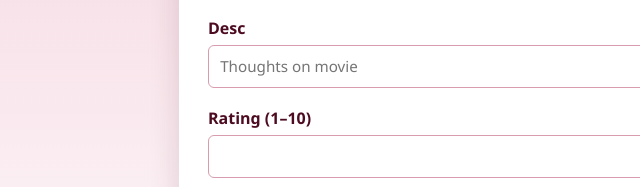
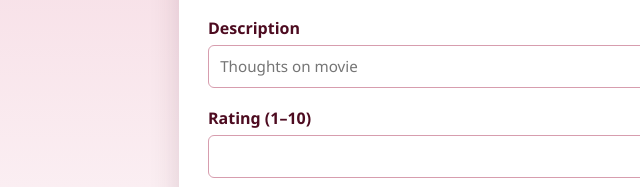
Before and after one commit to apras4/workshop-mongodb-repo, a plain HTML site: page frontend/index.html in a window 1280 px wide. Shown: the part 348-535 px from the top of the page, 0-640 px from the left. Drawn offline with Linux system fonts and the light colour scheme.

Commit message:
latest changes

```diff
--- a/frontend/index.html
+++ b/frontend/index.html
@@ -23,7 +23,7 @@
         </div>
 
         <div class="form-group">
-          <label>Desc</label>
+          <label>Description</label>
           <input type="text" name="description"placeholder="Thoughts on movie" required />
         </div>
 
@@ -38,17 +38,7 @@
 
     <section>
       <h2>Your Movies</h2>
-
-      <!-- <div class="movie-grid">
-        <div class="movie-card">
-          <h3>Inception</h3>
-          <p>Genre: Sci-Fi</p>
-          <span class="rating">⭐ 9 / 10</span>
-        </div> -->
         <div class="movie-cards">
-          <!-- <h3></h3>
-          <p></p>
-          <span class="rating"></span> -->
         </div>
       </div>
     </section>
--- a/frontend/script.js
+++ b/frontend/script.js
@@ -1,4 +1,4 @@
-const api_url = "http://localhost:3000"; // same as server port
+// const api_url = "http://localhost:3000"; // same as server port
 
 async function createReview(review) {
     // ---------------------------------
@@ -19,8 +19,7 @@ async function createReview(review) {
     fetchAndUpdateMovieCards();
 }
 
-// ----------------
-// handling updating movie review cards from the db
+// handling updating movie review cards
 
 const movieCards = document.getElementsByClassName('movie-cards');
 const reviewArray = [];
@@ -58,13 +57,14 @@ async function fetchAndUpdateMovieCards() {
     // } catch (error) {
     //     console.error('Error fetching reviews:', error);
     // }
+    // --------------------------------
 }
 
 document.getElementById('movie-form').addEventListener('submit', function(e) {
     e.preventDefault(); // prevent default form submission behavior
 
     const formData = new FormData(this); // formdata object created
-    console.log(formData.get('title'));
+
     const review = {
         title: formData.get('title'),
         description: formData.get('description'),
```
Also changed, not shown: backend/server.js (line endings or trailing spaces), 1 other file.
